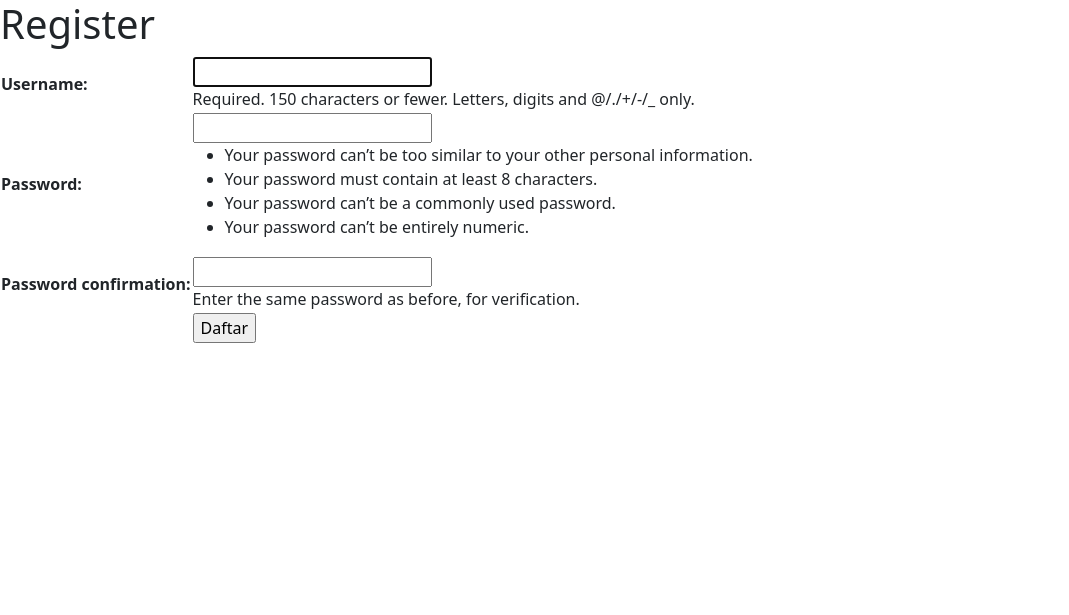
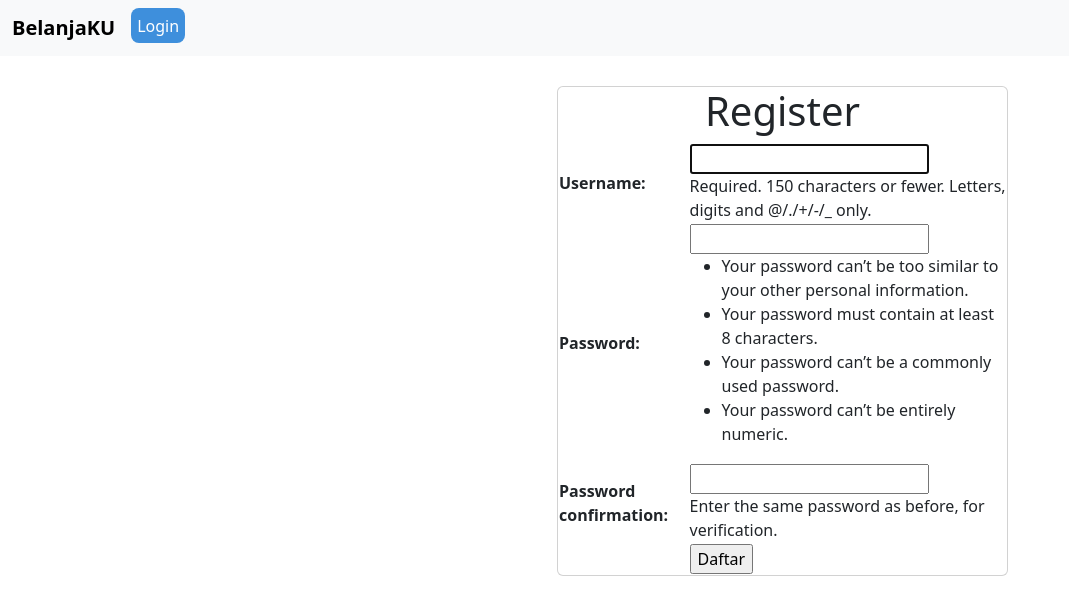
Before and after one commit to bangjai123/BelanjaKU, a Django app: page /register/ in a window 1280 px wide. Shown: the top 615 px of the page, without its empty margins (0-1069 px from the left). Run offline with Django 4.2, Linux system fonts and the light colour scheme.

Commit message:
register

```diff
--- a/main/templates/register.html
+++ b/main/templates/register.html
@@ -5,10 +5,35 @@
 {% endblock meta %}
 
 {% block content %}
-
+<nav class="navbar navbar-expand-lg bg-light">
+    <div class="container-fluid">
+      <a class="navbar-brand" href="#"><strong>BelanjaKU</strong></a>
+      <button class="navbar-toggler" type="button" data-bs-toggle="collapse" data-bs-target="#navbarNavDropdown" aria-controls="navbarNavDropdown" aria-expanded="false" aria-label="Toggle navigation">
+        <span class="navbar-toggler-icon"></span>
+      </button>
+      <div class="collapse navbar-collapse" id="navbarNavDropdown">
+        <ul class="navbar-nav">
+          <li class="nav-item">
+            <a href="{% url 'main:login' %}">
+                <button  style= "color: rgb(255, 255, 255);margin-bottom: 5px;background-color: rgb(62, 143, 220);width: 100%; border-radius: 8px;border: none;height: 35px;">
+                    Login
+                </button>
+            </a>
+          </li>
+        </ul>
+      </div>
+    </div>
+</nav><div class="container" style="margin-top: 30px;width: 100%;">
+    <div class="row">
+        <div class="col-5">
+            <div class="card" style="border: none;">
+            </div>
+        </div>
+        <div class="col-5">
+            <div class="card" style="width: 100%;" >
                 <div class = "login">
 
-    <h1>Register</h1>
+                    <h1 style="text-align: center;">Register</h1>
 
                         <form method="POST" >
                             {% csrf_token %}
@@ -30,5 +55,7 @@
                     {% endif %}
 
                 </div>
+            </div>
+        </div>
 
 {% endblock content %}
```
Lines whose indentation alone changed are shown as unchanged.
